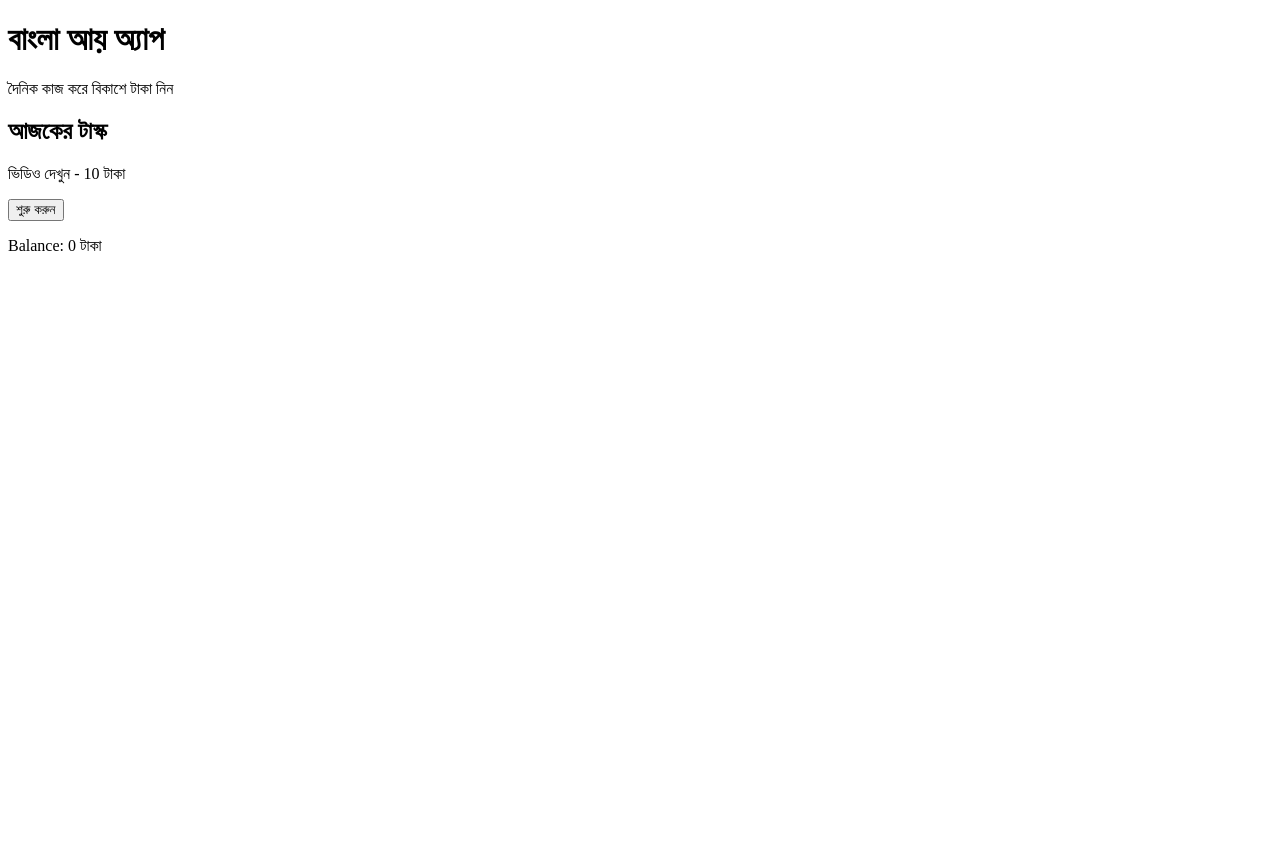
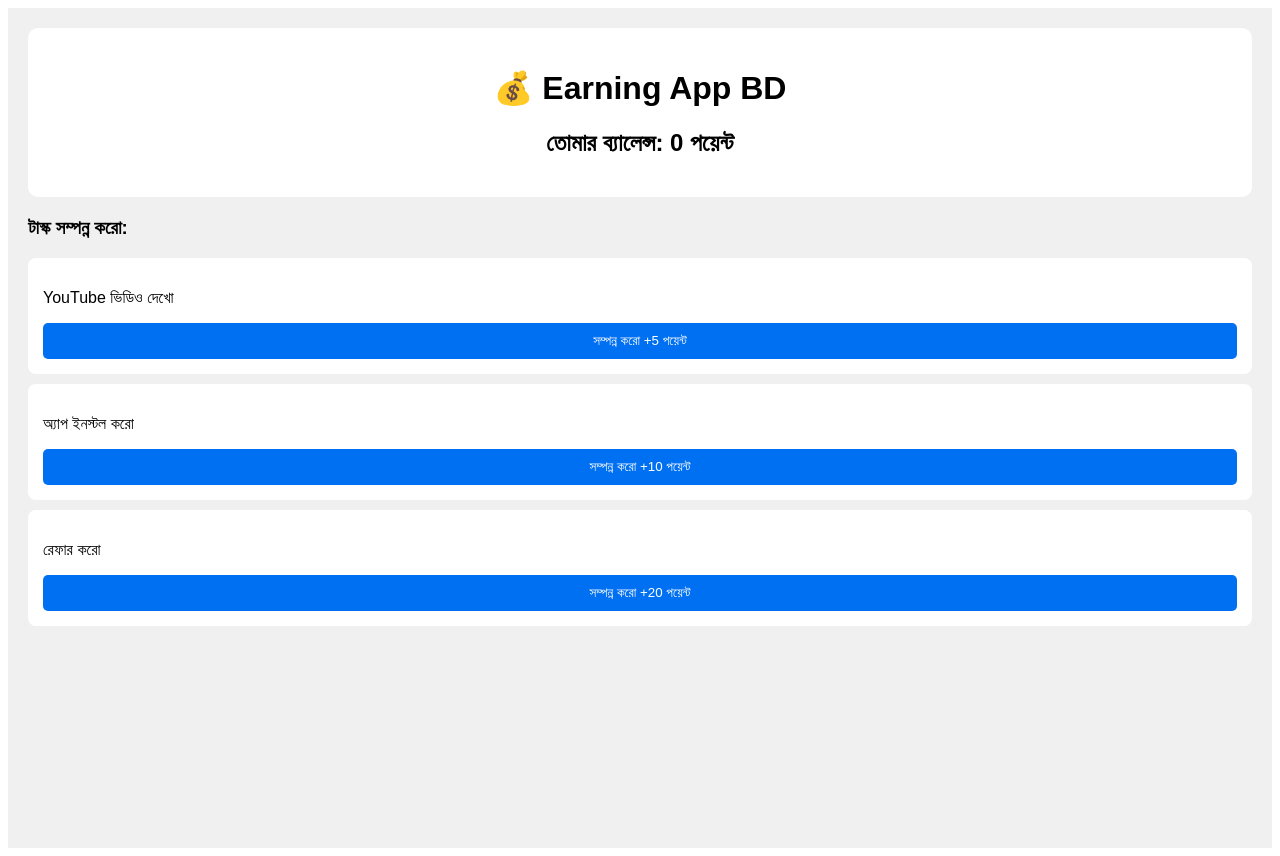
Before and after one commit to sohagchakma8116-collab/earning-app-bd, a Next.js app: page / in a window 1280 px wide. Before the commit the page ends 800 px from the top, so only its background shows below. Built offline with nearby package versions, Linux system fonts and the light colour scheme.

Commit message:
Update page.tsx

```diff
--- a/app/page.tsx
+++ b/app/page.tsx
@@ -1,18 +1,43 @@
+'use client'
+import { useState } from 'react';
+
 export default function Home() {
-      return (
-        <main className="min-h-screen bg-gradient-to-b from-green-50 to-white p-6">
-          <div className="max-w-md mx-auto text-center">
-            <h1 className="text-3xl font-bold text-green-700">বাংলা আয় অ্যাপ</h1>
-            <p className="mt-4 text-gray-600">দৈনিক কাজ করে বিকাশে টাকা নিন</p>
+  const [points, setPoints] = useState(0);
+  const [lastEarned, setLastEarned] = useState(0);
 
-            <div className="mt-8 p-4 bg-white rounded-lg shadow">
-              <h2 className="font-bold">আজকের টাস্ক</h2>
-              <p className="mt-2">ভিডিও দেখুন - 10 টাকা</p>
-              <button className="mt-3 bg-green-600 text-white px-4 py-2 rounded">শুরু করুন</button>
-            </div>
+  const tasks = [
+    { id: 1, name: "YouTube ভিডিও দেখো", reward: 5 },
+    { id: 2, name: "অ্যাপ ইনস্টল করো", reward: 10 },
+    { id: 3, name: "রেফার করো", reward: 20 }
+  ];
 
-            <p className="mt-6 text-sm text-gray-500">Balance: 0 টাকা</p>
+  const handleCompleteTask = (reward) => {
+    setPoints(points + reward);
+    setLastEarned(reward);
+  };
+
+  return (
+    <main style={{ padding: '20px', fontFamily: 'Arial', background: '#f0f0f0', minHeight: '100vh' }}>
+      <div style={{ background: 'white', padding: '20px', borderRadius: '10px', textAlign: 'center' }}>
+        <h1>💰 Earning App BD</h1>
+        <h2>তোমার ব্যালেন্স: {points} পয়েন্ট</h2>
+        {lastEarned > 0 && <p style={{ color: 'green' }}>+{lastEarned} পয়েন্ট যোগ হয়েছে!</p>}
+      </div>
+
+      <div style={{ marginTop: '20px' }}>
+        <h3>টাস্ক সম্পন্ন করো:</h3>
+        {tasks.map(task => (
+          <div key={task.id} style={{ background: 'white', padding: '15px', margin: '10px 0', borderRadius: '8px' }}>
+            <p>{task.name}</p>
+            <button
+              onClick={() => handleCompleteTask(task.reward)}
+              style={{ background: '#0070f3', color: 'white', border: 'none', padding: '10px', borderRadius: '5px', width: '100%' }}
+            >
+              সম্পন্ন করো +{task.reward} পয়েন্ট
+            </button>
           </div>
-        </main>
-      )
-}
+        ))}
+      </div>
+    </main>
+  );
+                }
```
